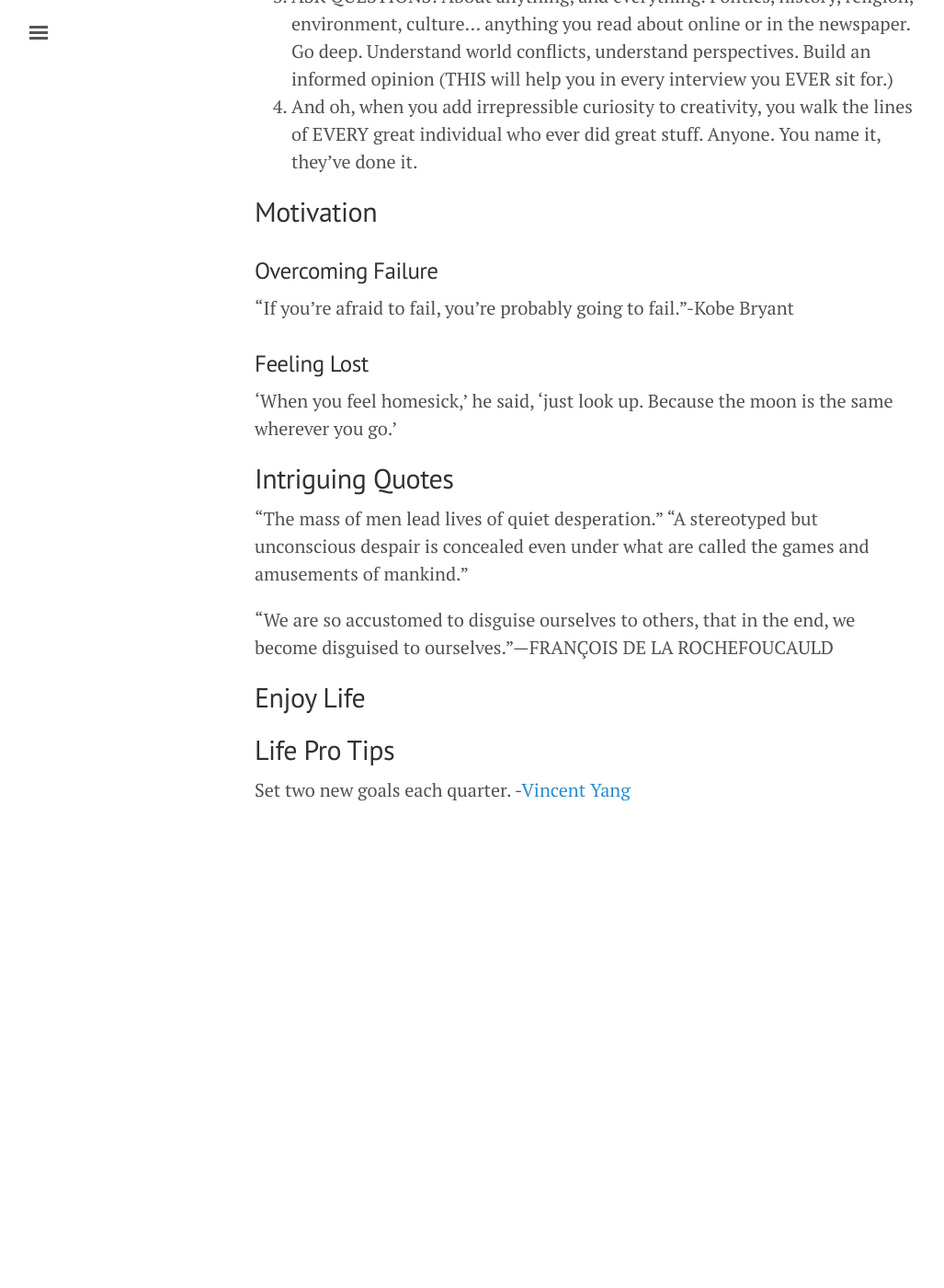
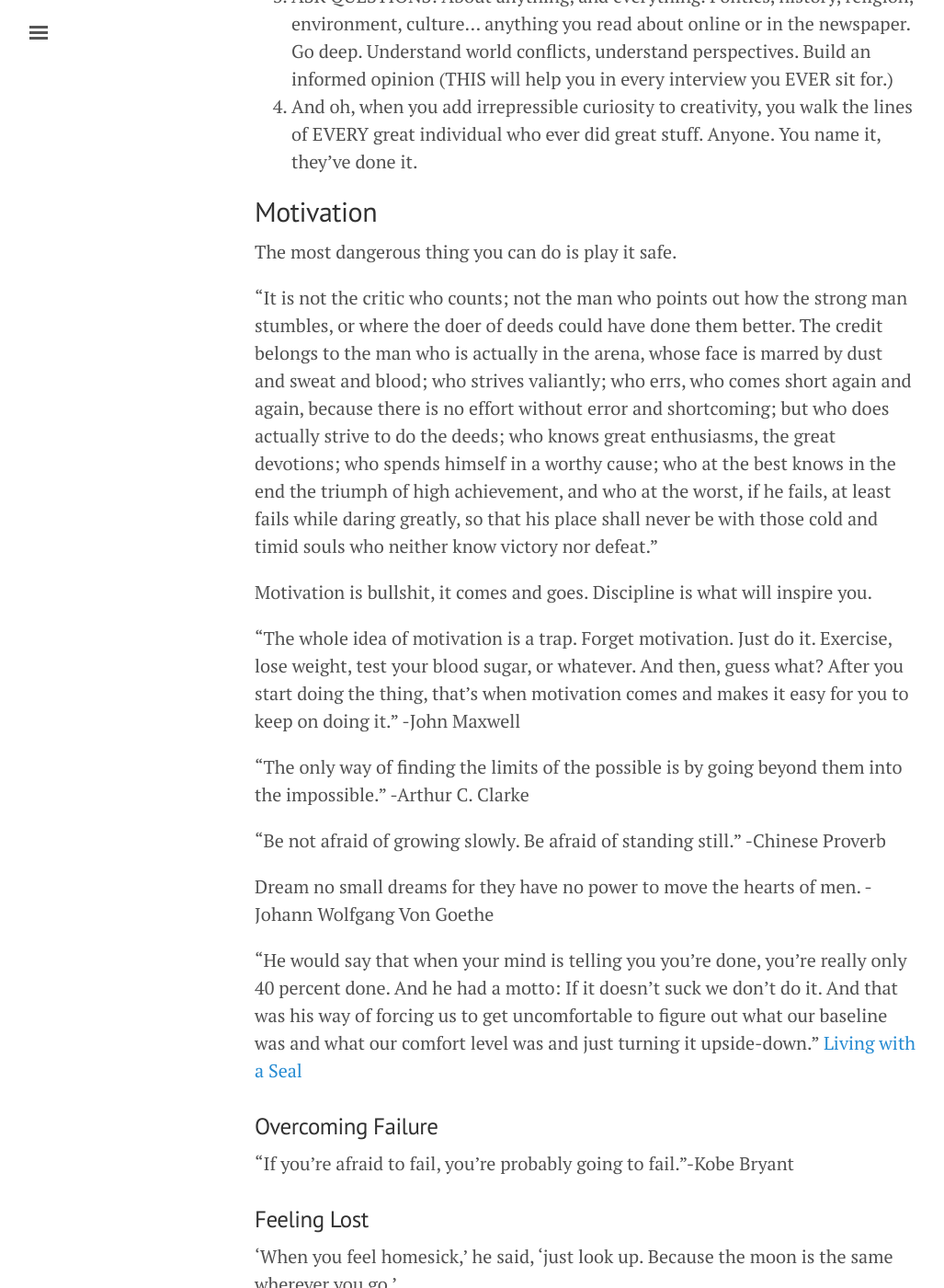
Before and after one commit to bjchia/bjchia.github.io, a Jekyll site: the page built from consciousness.md, in a window 1280 px wide and 1400 px high, scrolled down 1816 px. Shown: the whole window at 92% size, without its empty margins (3-1030 px from the left). Built offline with Jekyll 4.4.1, drawn with Linux system fonts in a browser that asks for light colours; before the commit the page ends 2770 px from its top, so only the background shows below that; some of the changed text lies outside the part shown.

Commit message:
Update consciousness.md

```diff
--- a/consciousness.md
+++ b/consciousness.md
@@ -27,6 +27,21 @@ This isn't a good outlook. It's not even two sides of the same coin - it's the e
 
 ## Motivation
 
+The most dangerous thing you can do is play it safe.
+
+"It is not the critic who counts; not the man who points out how the strong man stumbles, or where the doer of deeds could have done them better. The credit belongs to the man who is actually in the arena, whose face is marred by dust and sweat and blood; who strives valiantly; who errs, who comes short again and again, because there is no effort without error and shortcoming; but who does actually strive to do the deeds; who knows great enthusiasms, the great devotions; who spends himself in a worthy cause; who at the best knows in the end the triumph of high achievement, and who at the worst, if he fails, at least fails while daring greatly, so that his place shall never be with those cold and timid souls who neither know victory nor defeat.”
+
+Motivation is bullshit, it comes and goes. Discipline is what will inspire you.
+
+"The whole idea of motivation is a trap. Forget motivation. Just do it. Exercise, lose weight, test your blood sugar, or whatever. And then, guess what? After you start doing the thing, that’s when motivation comes and makes it easy for you to keep on doing it.” -John Maxwell
+
+“The only way of finding the limits of the possible is by going beyond them into the impossible.” -Arthur C. Clarke
+
+"Be not afraid of growing slowly. Be afraid of standing still.” -Chinese Proverb
+
+Dream no small dreams for they have no power to move the hearts of men. - Johann Wolfgang Von Goethe
+
+“He would say that when your mind is telling you you’re done, you’re really only 40 percent done. And he had a motto: If it doesn’t suck we don’t do it. And that was his way of forcing us to get uncomfortable to figure out what our baseline was and what our comfort level was and just turning it upside-down.” [Living with a Seal](https://www.amazon.com/Living-SEAL-Training-Toughest-Planet/dp/B0176MAG1M)
 
 ### Overcoming Failure
 “If you’re afraid to fail, you’re probably going to fail.”-Kobe Bryant
@@ -35,7 +50,11 @@ This isn't a good outlook. It's not even two sides of the same coin - it's the e
 
 ‘When you feel homesick,’ he said, ‘just look up. Because the moon is the same wherever you go.’
 
-## Intriguing Quotes
+Bad day, not a bad life. There is always some good in a bad day.
+
+“Experience does for the soul, what education does for the mind”-Casey Neistat
+
+## Intriguing Notions/Beliefs
 
 “The mass of men lead lives of quiet desperation.” “A stereotyped but unconscious despair
 is concealed even under what are called the games and amusements of mankind.”
@@ -43,8 +62,34 @@ is concealed even under what are called the games and amusements of mankind.”
 "We are so accustomed to disguise ourselves to others, that in the end, we become disguised to
 ourselves."—FRANÇOIS DE LA ROCHEFOUCAULD
 
+"People hate to think about bad things happening, so they always underestimate their likelihood”- The Big Short
+
+I think therefore I am -Rene Descartes
+
 ## Enjoy Life
 
-## Life Pro Tips
+## Personal Experiences
+
+People tend to overestimate how much they can do in one year, but underestimate what they can do in four years.
+
+A bit of sincerity and genuiness go a long way.
 
 Set two new goals each quarter. -[Vincent Yang](vincentyang.me)
+
+20% of the inputs produce 80% of the outputs -Zipf Mystery
+
+Don't climb the mountain to get to the top. Climb the mountain to climb the mountain.
+
+Comfort in Uncomfort
+
+Fitness as a form of escapism
+
+“Don’t be a stranger.”
+
+With each success should come a bigger more ambitious goal
+
+There is not one specific meaning in life. You constantly redefine and find meaning through the experiences you undertake in life.
+
+## Miscellaneous
+
+"Never forget what you are, the rest of the world will not. Wear it like armor and it can never be used to hurt you.” -Tyrion Lannister
```
